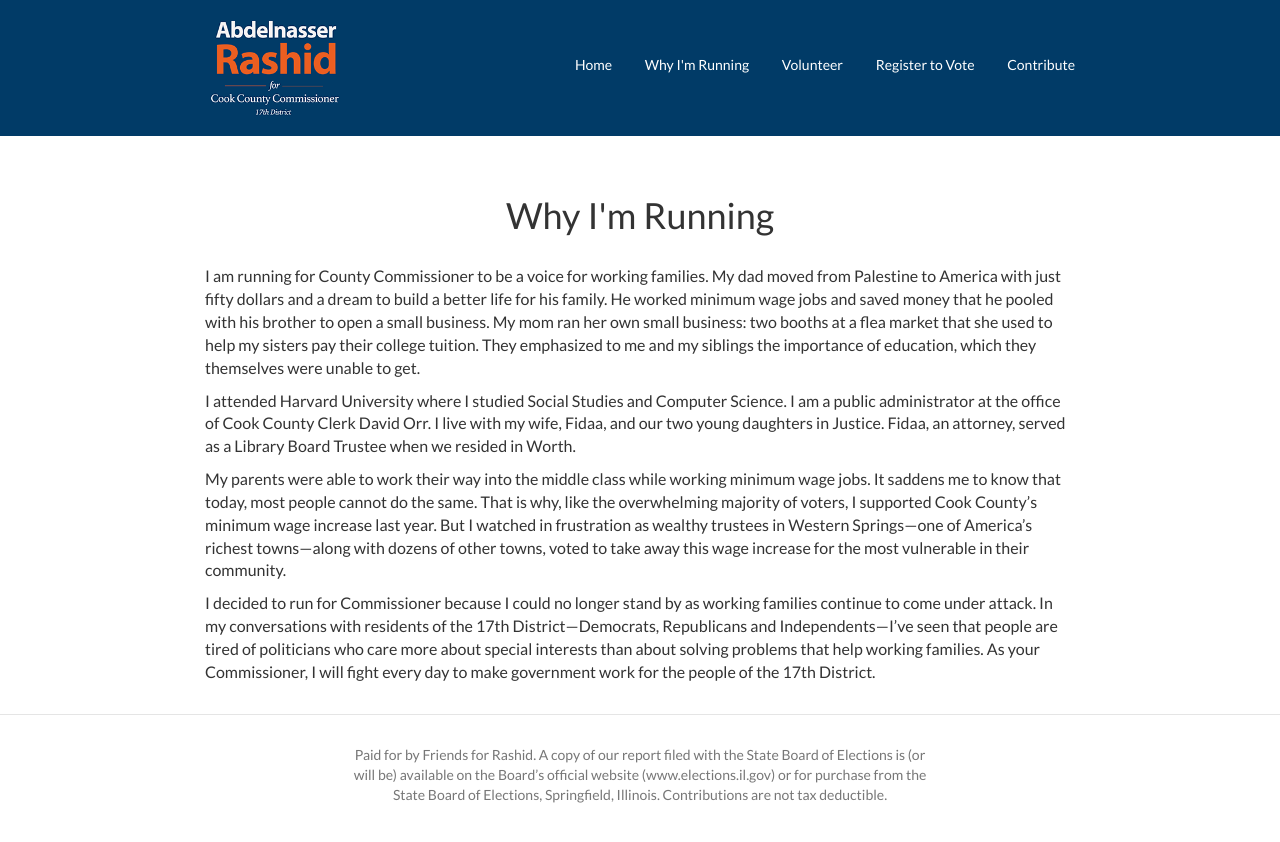
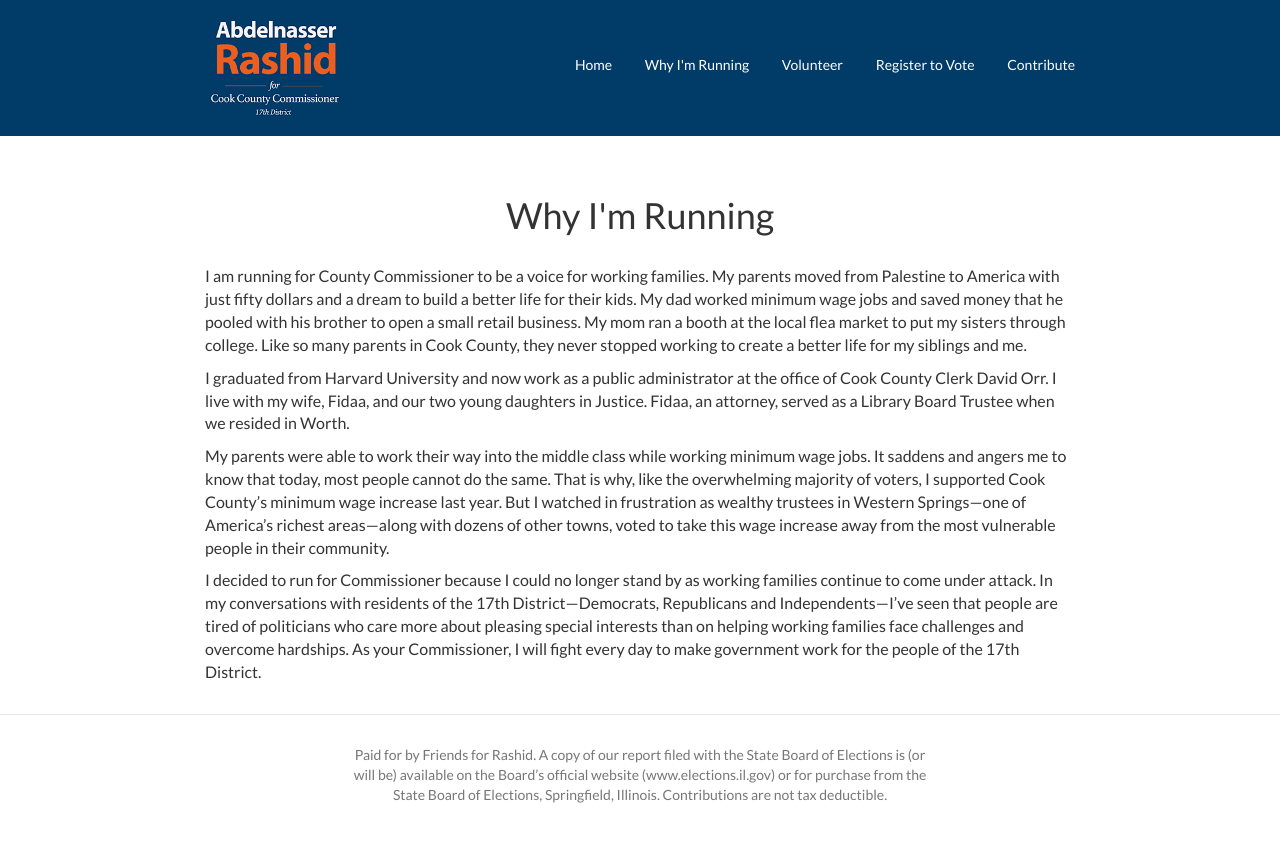
Before and after one commit to abdelnasser11/abdelnasser11.github.io, a Jekyll site: the page built from why-i-am-running.html, in a window 1280 px wide. Shown: the top 842 px of the page. Built offline with Jekyll 4.4.1, drawn with Linux system fonts in a browser that asks for light colours; nearby versions of some CDN libraries; library files that are not in the unit come from our copies.

Commit message:
Updated Why I'm Running

```diff
--- a/index.html
+++ b/index.html
@@ -17,7 +17,7 @@ layout: default
         <p class="call-to-action">
             <a href="/why-i-am-running" class="btn btn-primary">Why I'm Running</a>
             <a href="/volunteer" class="btn btn-primary">Volunteer</a>
-            <a href="/contribute" class="btn btn-primary contribute">Contribute</a>
+            <a href="https://secure.actblue.com/donate/rashidforcook" class="btn btn-primary contribute">Contribute</a>
         </p>
     </div>
 </div>
--- a/why-i-am-running.html
+++ b/why-i-am-running.html
@@ -3,27 +3,19 @@ title: Why I'm Running
 layout: page
 ---
 <p>
-    I am running for County Commissioner to be a voice for working families. My dad moved from Palestine to America with just
-    fifty dollars and a dream to build a better life for his family. He worked minimum wage jobs and saved money that he
-    pooled with his brother to open a small business. My mom ran her own small business: two booths at a flea market that
-    she used to help my sisters pay their college tuition. They emphasized to me and my siblings the importance of education,
-    which they themselves were unable to get.
+    I am running for County Commissioner to be a voice for working families.
+    My parents moved from Palestine to America with just fifty dollars and a dream to build a better
+    life for their kids. My dad worked minimum wage jobs and saved money that he pooled with
+    his brother to open a small retail business. My mom ran a booth at the local flea market to put my
+    sisters through college. Like so many parents in Cook County, they never stopped working to
+     create a better life for my siblings and me.
 </p>
 <p>
-    I attended Harvard University where I studied Social Studies and Computer Science. I am a public administrator at the office
-    of Cook County Clerk David Orr. I live with my wife, Fidaa, and our two young daughters in Justice. Fidaa, an attorney,
-    served as a Library Board Trustee when we resided in Worth.
+    I graduated from Harvard University and now work as a public administrator at the office of Cook County Clerk David Orr. I live with my wife, Fidaa, and our two young daughters in Justice. Fidaa, an attorney, served as a Library Board Trustee when we resided in Worth.
 </p>
 <p>
-    My parents were able to work their way into the middle class while working minimum wage jobs. It saddens me to know that
-    today, most people cannot do the same. That is why, like the overwhelming majority of voters, I supported Cook County’s
-    minimum wage increase last year. But I watched in frustration as wealthy trustees in Western Springs—one of America’s
-    richest towns—along with dozens of other towns, voted to take away this wage increase for the most vulnerable in their
-    community.
+    My parents were able to work their way into the middle class while working minimum wage jobs. It saddens and angers me to know that today, most people cannot do the same. That is why, like the overwhelming majority of voters, I supported Cook County’s minimum wage increase last year. But I watched in frustration as wealthy trustees in Western Springs—one of America’s richest areas—along with dozens of other towns, voted to take this wage increase away from the most vulnerable people in their community.
 </p>
 <p>
-    I decided to run for Commissioner because I could no longer stand by as working families continue to come under attack. In
-    my conversations with residents of the 17th District—Democrats, Republicans and Independents—I’ve seen that people are
-    tired of politicians who care more about special interests than about solving problems that help working families. As your
-    Commissioner, I will fight every day to make government work for the people of the 17th District.
+I decided to run for Commissioner because I could no longer stand by as working families continue to come under attack. In my conversations with residents of the 17th District—Democrats, Republicans and Independents—I’ve seen that people are tired of politicians who care more about pleasing special interests than on helping working families face challenges and overcome hardships. As your Commissioner, I will fight every day to make government work for the people of the 17th District.
 </p>
```
